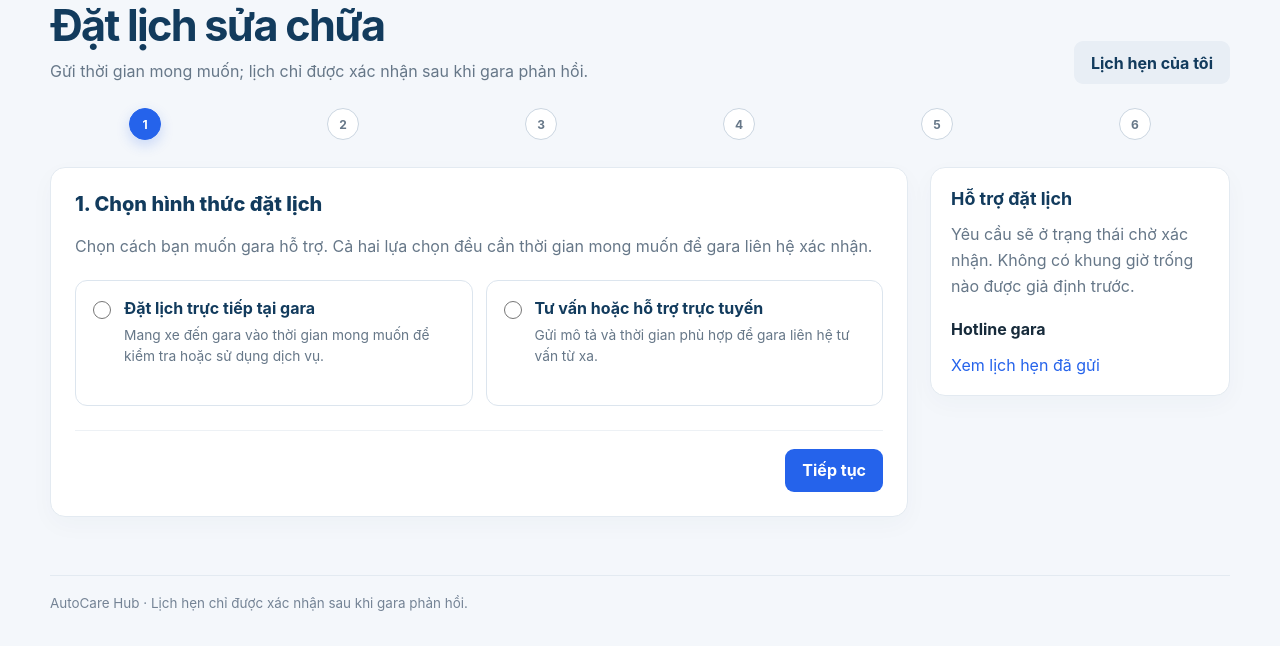
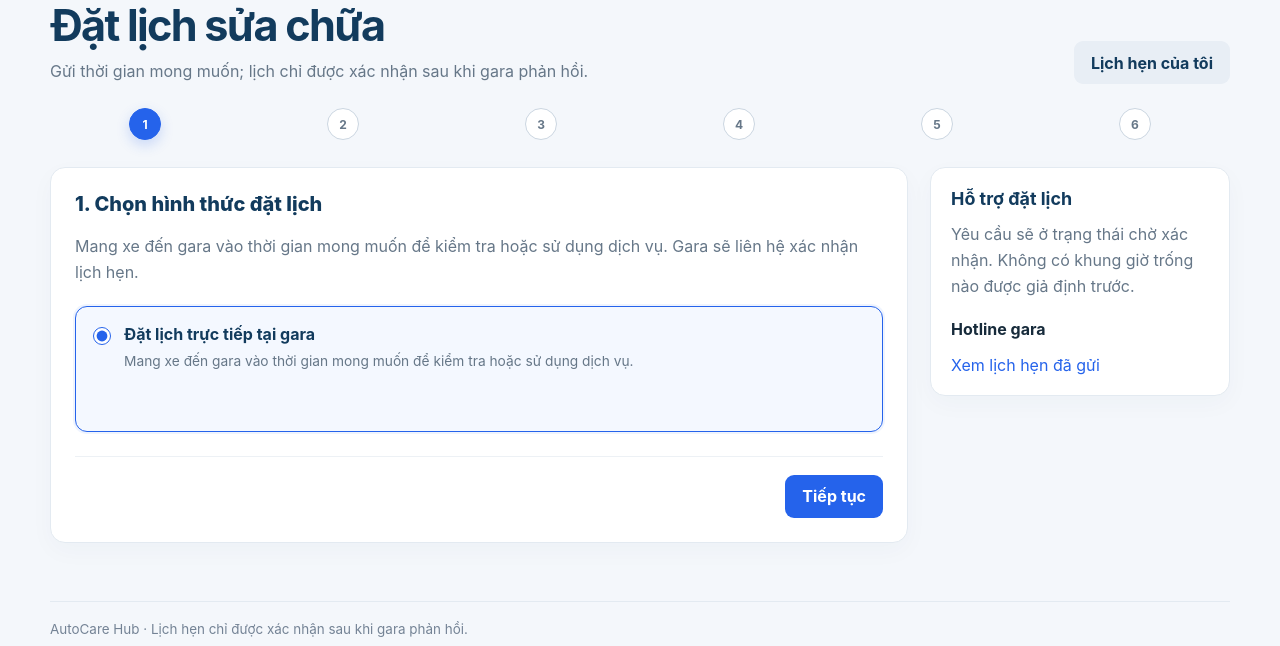
Before and after one commit to duysang22122007-pixel/DriveHub, a PHP site: the page made by app/Views/customer/appointments/create.php in a window 1280 px wide. Shown: the part 130-776 px from the top of the page. Run offline with PHP 8.4, Linux system fonts and the light colour scheme; tables that the repository leaves empty hold one stand-in row (values such as "Sample post"); the template is opened without the code that fills it: most values are stand-ins (such as "Sample title", 1, 10 or a date in 2020); data that the repository does not hold is empty.

Commit message:
xóa hỗ trợ trực tuyến

```diff
--- a/app/Controllers/AppointmentController.php
+++ b/app/Controllers/AppointmentController.php
@@ -59,8 +59,8 @@ final class AppointmentController extends Controller
             : '';
         $errors = [];
 
-        if (!Validator::oneOf($bookingType, ['onsite', 'online'])) {
-            $errors['booking_type'] = 'Vui lòng chọn hình thức đặt lịch.';
+        if (!Validator::oneOf($bookingType, ['onsite'])) {
+            $errors['booking_type'] = 'Vui lòng chọn đặt lịch trực tiếp tại gara.';
         }
         if ($vehicleId === false || $vehicleId < 1) {
             $errors['vehicle_id'] = 'Vui lòng chọn xe thuộc tài khoản của bạn.';
--- a/app/Models/Appointment.php
+++ b/app/Models/Appointment.php
@@ -218,7 +218,7 @@ final class Appointment
         if (
             $customerId < 1
             || $vehicleId < 1
-            || !in_array($bookingType, ['onsite', 'online'], true)
+            || $bookingType !== 'onsite'
             || !preg_match('/\AAC[0-9A-F]{24}\z/', $appointmentCode)
             || !$this->isFutureDateTime($date, $time)
         ) {
--- a/app/Views/customer/appointments/_styles.php
+++ b/app/Views/customer/appointments/_styles.php
@@ -3,7 +3,7 @@
     .site-header{background:#123b5d;color:#fff}.top,main,.site-footer{width:min(1180px,calc(100% - 36px));margin:0 auto}.top{min-height:68px;display:flex;align-items:center;justify-content:space-between;gap:18px}.brand{color:#fff;font-size:1.08rem;font-weight:800;letter-spacing:-.02em}.top nav{display:flex;align-items:center;gap:18px}.top nav a{color:#fff;font-size:.9rem;font-weight:600}.top nav form{margin:0}
     main{padding:34px 0 58px}.page-heading{display:flex;align-items:flex-end;justify-content:space-between;gap:24px;margin-bottom:24px}.eyebrow{color:#2563eb;font-size:.76rem;font-weight:800;letter-spacing:.13em;text-transform:uppercase}.page-heading h1{margin:7px 0;color:#123b5d;font-size:clamp(1.9rem,4vw,2.7rem);letter-spacing:-.04em}.page-heading p,.muted{margin:0;color:#667788;line-height:1.65}.button{display:inline-flex;align-items:center;justify-content:center;gap:8px;min-height:43px;padding:0 16px;border:1px solid transparent;border-radius:9px;background:#2563eb;color:#fff;font:inherit;font-weight:700;cursor:pointer;transition:background .18s ease,transform .18s ease,box-shadow .18s ease}.button:hover{background:#1d4ed8;box-shadow:0 8px 18px #2563eb22;transform:translateY(-1px)}.button:focus-visible,a:focus-visible,input:focus-visible,select:focus-visible,textarea:focus-visible{outline:3px solid #60a5fa;outline-offset:3px}.button.secondary{background:#e8eef5;color:#123b5d}.button.secondary:hover{background:#dce7f1}.button:disabled{opacity:.65;cursor:wait;transform:none}.button:disabled::before{content:"";width:14px;height:14px;border:2px solid currentColor;border-right-color:transparent;border-radius:50%;animation:spin .7s linear infinite}
     .notice{margin:14px 0;padding:13px 16px;border-radius:10px;background:#ecfdf3;color:#067647;line-height:1.55}.notice.error{background:#fff0ef;color:#b42318}.layout{display:grid;grid-template-columns:minmax(0,1fr) 300px;align-items:start;gap:22px}.panel{padding:24px;border:1px solid #e3eaf1;border-radius:15px;background:#fff;box-shadow:0 8px 24px #123b5d08}.panel h2{margin:0 0 8px;color:#123b5d;font-size:1.12rem}.panel-intro{margin:0 0 20px;color:#667788;line-height:1.6}.progress{display:grid;grid-template-columns:repeat(6,1fr);gap:8px;margin:0 0 20px;padding:0;list-style:none}.progress li{display:grid;justify-items:center;gap:7px;color:#7a8998;text-align:center;font-size:.75rem;font-weight:700}.progress-mark{display:grid;width:32px;height:32px;place-items:center;border:1px solid #cbd6e1;border-radius:50%;background:#fff;color:#667788}.progress li.is-active{color:#123b5d}.progress li.is-active .progress-mark{border-color:#2563eb;background:#2563eb;color:#fff;box-shadow:0 5px 13px #2563eb36}.progress li.is-complete .progress-mark{border-color:#a6e2bf;background:#ecfdf3;color:#067647}
-    .wizard-step{padding:0;border:0;margin:0}.wizard-step[hidden]{display:none}.wizard-step legend{width:100%;margin:0 0 18px;padding:0;color:#123b5d;font-size:1.25rem;font-weight:800}.choice-grid{display:grid;grid-template-columns:repeat(2,minmax(0,1fr));gap:13px}.choice-card{display:flex;align-items:flex-start;gap:13px;min-height:126px;padding:17px;border:1px solid #dce5ee;border-radius:12px;background:#fff;cursor:pointer;transition:border-color .18s ease,background .18s ease,box-shadow .18s ease}.choice-card:hover{border-color:#8bb5ef}.choice-card.is-selected{border-color:#2563eb;background:#f4f8ff;box-shadow:0 0 0 2px #2563eb12}.choice-card input{width:18px;height:18px;margin:3px 0 0;accent-color:#2563eb;flex:0 0 auto}.choice-card strong{display:block;color:#123b5d}.choice-card small{display:block;margin-top:7px;color:#667788;font-size:.86rem;line-height:1.55}
+    .wizard-step{padding:0;border:0;margin:0}.wizard-step[hidden]{display:none}.wizard-step legend{width:100%;margin:0 0 18px;padding:0;color:#123b5d;font-size:1.25rem;font-weight:800}.choice-grid{display:grid;grid-template-columns:minmax(0,1fr);gap:13px}.choice-card{display:flex;align-items:flex-start;gap:13px;min-height:126px;padding:17px;border:1px solid #dce5ee;border-radius:12px;background:#fff;cursor:pointer;transition:border-color .18s ease,background .18s ease,box-shadow .18s ease}.choice-card:hover{border-color:#8bb5ef}.choice-card.is-selected{border-color:#2563eb;background:#f4f8ff;box-shadow:0 0 0 2px #2563eb12}.choice-card input{width:18px;height:18px;margin:3px 0 0;accent-color:#2563eb;flex:0 0 auto}.choice-card strong{display:block;color:#123b5d}.choice-card small{display:block;margin-top:7px;color:#667788;font-size:.86rem;line-height:1.55}
     .vehicle-list{display:grid;gap:10px}.vehicle-choice{display:flex;align-items:center;gap:13px;padding:15px;border:1px solid #dce5ee;border-radius:11px;cursor:pointer}.vehicle-choice:hover,.vehicle-choice.is-selected{border-color:#2563eb;background:#f4f8ff}.vehicle-choice input{width:18px;height:18px;accent-color:#2563eb}.vehicle-copy{display:grid;gap:4px}.vehicle-copy strong{color:#123b5d}.vehicle-copy span{color:#667788;font-size:.87rem}.plate{display:inline-block;padding:3px 8px;border:1px solid #cbd6e1;border-radius:6px;color:#34495e;font-size:.78rem;font-weight:800;letter-spacing:.05em}
     .service-grid{display:grid;grid-template-columns:repeat(2,minmax(0,1fr));gap:12px}.service-card{position:relative;display:grid;grid-template-columns:72px minmax(0,1fr);gap:13px;min-height:118px;padding:13px;border:1px solid #dce5ee;border-radius:12px;cursor:pointer;transition:border-color .18s ease,background .18s ease,box-shadow .18s ease}.service-card:hover{border-color:#8bb5ef}.service-card.is-selected{border-color:#2563eb;background:#f4f8ff;box-shadow:0 0 0 2px #2563eb12}.service-card input{position:absolute;top:14px;right:14px;width:18px;height:18px;accent-color:#2563eb}.service-image{width:72px;height:72px;align-self:start;border-radius:9px;background:#edf3f8;object-fit:cover;transition:transform .25s ease}.service-card:hover .service-image{transform:scale(1.04)}.service-placeholder{display:grid;place-items:center;color:#2563eb;font-size:1.5rem}.service-copy{padding-right:21px}.service-copy strong{display:block;color:#123b5d}.service-copy p{margin:5px 0 8px;color:#667788;font-size:.83rem;line-height:1.45}.service-meta{display:flex;flex-wrap:wrap;gap:8px 13px;color:#53687b;font-size:.78rem}.empty-state{padding:20px;border:1px dashed #bdcbd9;border-radius:11px;background:#f9fbfd;color:#53687b;line-height:1.6}.empty-state strong{color:#123b5d}.empty-state p{margin:5px 0 0}
     .field-grid{display:grid;grid-template-columns:repeat(2,minmax(0,1fr));gap:15px}.field{display:grid;gap:7px}.field.full{grid-column:1/-1}.field label{color:#29445b;font-size:.9rem;font-weight:700}.field input,.field select,.field textarea{width:100%;min-height:44px;padding:10px 12px;border:1px solid #cbd6e1;border-radius:8px;background:#fff;color:#172b3b;font:inherit}.field textarea{min-height:105px;resize:vertical;line-height:1.5}.field-error{margin:0;color:#b42318;font-size:.83rem;line-height:1.45}.hint{margin:8px 0 0;color:#667788;font-size:.83rem;line-height:1.55}.contact-card{display:grid;gap:11px;padding:16px;border-radius:11px;background:#f4f7fb}.contact-card div{display:grid;gap:3px}.contact-card span{color:#667788;font-size:.82rem}.contact-card strong{color:#123b5d;font-size:.9rem}.contact-card a{justify-self:start;font-size:.86rem;font-weight:700}
--- a/app/Views/customer/appointments/create.php
+++ b/app/Views/customer/appointments/create.php
@@ -3,7 +3,7 @@
 declare(strict_types=1);
 
 $selectedServices = array_map('intval', is_array($old['service_ids'] ?? null) ? $old['service_ids'] : []);
-$bookingType = is_string($old['booking_type'] ?? null) ? $old['booking_type'] : '';
+$bookingType = 'onsite';
 $selectedVehicle = is_string($old['vehicle_id'] ?? null) ? $old['vehicle_id'] : '';
 
 ?>
@@ -54,16 +54,12 @@ $selectedVehicle = is_string($old['vehicle_id'] ?? null) ? $old['vehicle_id'] :
 
                 <fieldset class="wizard-step" data-step="1">
                     <legend>1. Chọn hình thức đặt lịch</legend>
-                    <p class="panel-intro">Chọn cách bạn muốn gara hỗ trợ. Cả hai lựa chọn đều cần thời gian mong muốn để gara liên hệ xác nhận.</p>
+                    <p class="panel-intro">Mang xe đến gara vào thời gian mong muốn để kiểm tra hoặc sử dụng dịch vụ. Gara sẽ liên hệ xác nhận lịch hẹn.</p>
                     <?php if (isset($errors['booking_type'])): ?><p class="field-error" role="alert"><?= e($errors['booking_type']) ?></p><?php endif; ?>
                     <div class="choice-grid">
                         <label class="choice-card <?= $bookingType === 'onsite' ? 'is-selected' : '' ?>">
                             <input type="radio" name="booking_type" value="onsite" required <?= $bookingType === 'onsite' ? 'checked' : '' ?>>
                             <span><strong>Đặt lịch trực tiếp tại gara</strong><small>Mang xe đến gara vào thời gian mong muốn để kiểm tra hoặc sử dụng dịch vụ.</small></span>
-                        </label>
-                        <label class="choice-card <?= $bookingType === 'online' ? 'is-selected' : '' ?>">
-                            <input type="radio" name="booking_type" value="online" required <?= $bookingType === 'online' ? 'checked' : '' ?>>
-                            <span><strong>Tư vấn hoặc hỗ trợ trực tuyến</strong><small>Gửi mô tả và thời gian phù hợp để gara liên hệ tư vấn từ xa.</small></span>
                         </label>
                     </div>
                     <div class="form-actions form-actions-end"><button class="button" type="button" data-next>Tiếp tục</button></div>
@@ -284,7 +280,7 @@ $selectedVehicle = is_string($old['vehicle_id'] ?? null) ? $old['vehicle_id'] :
         const selectedType = form.querySelector('input[name="booking_type"]:checked');
         const selectedVehicle = form.querySelector('input[name="vehicle_id"]:checked');
         const vehicleLabel = selectedVehicle ? selectedVehicle.closest('.vehicle-choice').querySelector('.vehicle-copy strong').textContent : 'Chưa chọn xe';
-        const labels = { onsite: 'Đặt lịch trực tiếp tại gara', online: 'Tư vấn hoặc hỗ trợ trực tuyến' };
+        const labels = { onsite: 'Đặt lịch trực tiếp tại gara' };
         document.getElementById('summary-type').textContent = selectedType ? labels[selectedType.value] : 'Chưa chọn';
         document.getElementById('summary-vehicle').textContent = vehicleLabel;
 
--- a/app/Views/home.php
+++ b/app/Views/home.php
@@ -467,7 +467,7 @@ $bookingLabel = $isCustomer ? 'Đặt lịch sửa chữa' : ($userRole === 'adm
             <div class="booking-band">
                 <div>
                     <h2>Sẵn sàng chăm sóc chiếc xe của bạn?</h2>
-                    <p><?= $isCustomer ? 'Đặt lịch tại gara hoặc gửi yêu cầu tư vấn trực tuyến từ tài khoản của bạn.' : 'Đăng nhập để gửi yêu cầu đặt lịch và quản lý phương tiện của bạn.' ?></p>
+                    <p><?= $isCustomer ? 'Đặt lịch tại gara từ tài khoản của bạn để gara xác nhận thời gian phù hợp.' : 'Đăng nhập để gửi yêu cầu đặt lịch và quản lý phương tiện của bạn.' ?></p>
                 </div>
                 <a class="btn" href="<?= e($bookingAction) ?>">
                     <?= e($bookingLabel) ?>
```
Also changed, not shown: README.md.
